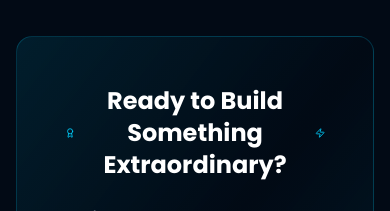
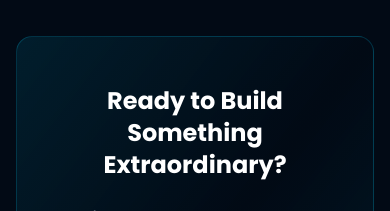
Before and after one commit to saim00191/techfoge_, a Next.js app: page /technologies in a window 390 px wide. Shown: the part 7860-8071 px from the top of the page. Built offline with nearby package versions, Linux system fonts and the light colour scheme.

Commit message:
Update CTA.tsx

```diff
--- a/components/Technologies/CTA.tsx
+++ b/components/Technologies/CTA.tsx
@@ -16,9 +16,9 @@ export const CTASection = ({ visibleSections, sectionRefs }: CTASectionProps) =>
         >
           <div className="relative bg-gradient-to-br from-[#00D1FF]/10 via-[#020A15]/80 to-[#00D1FF]/10 rounded-2xl p-12 border border-[#00D1FF]/20">
             <div className="flex items-center justify-center gap-3 mb-6">
-              <Award size={24} className="text-[#00D1FF]" />
+              <Award size={24} className="text-[#00D1FF] hidden md:block" />
               <h3 className="text-2xl md:text-3xl font-bold text-white">Ready to Build Something Extraordinary?</h3>
-              <Zap size={24} className="text-[#00D1FF]" />
+              <Zap size={24} className="text-[#00D1FF] hidden md:block" />
             </div>
             <p className="text-lg text-[#D1D5DB] mb-8 max-w-2xl mx-auto">
               Let&apos;s leverage these cutting-edge technologies to transform your vision into reality. Our expert team
```
